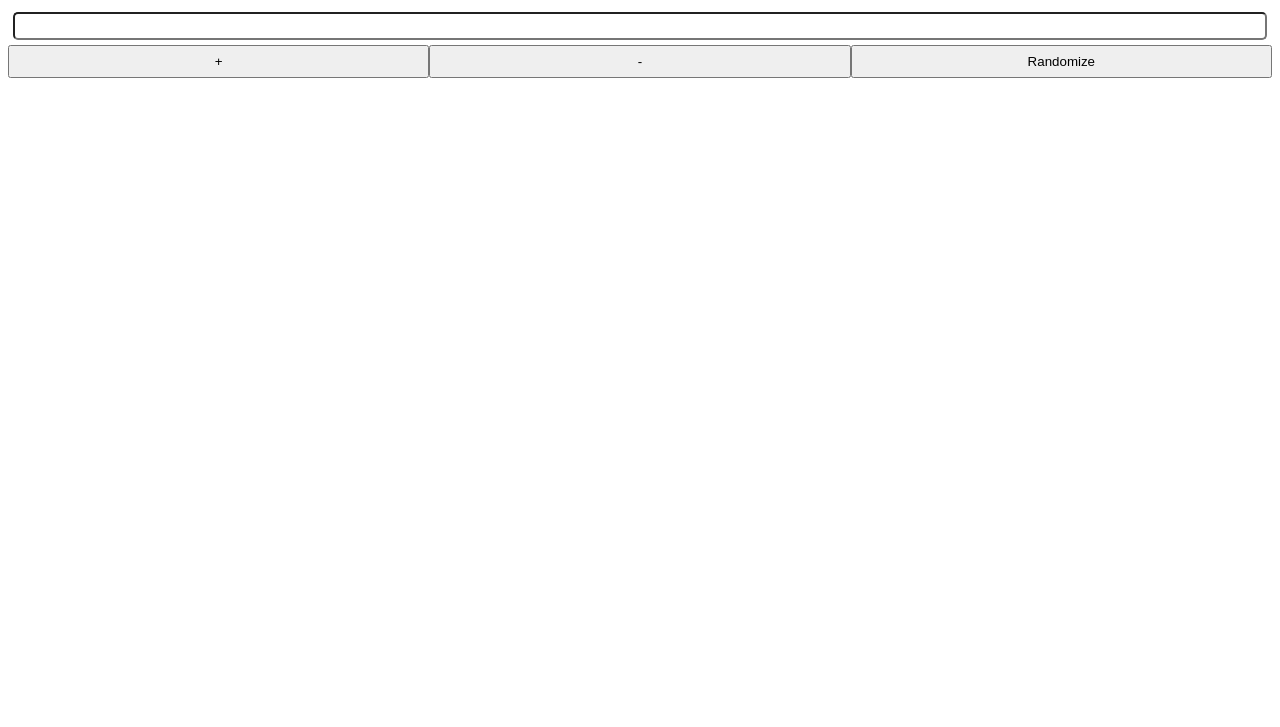
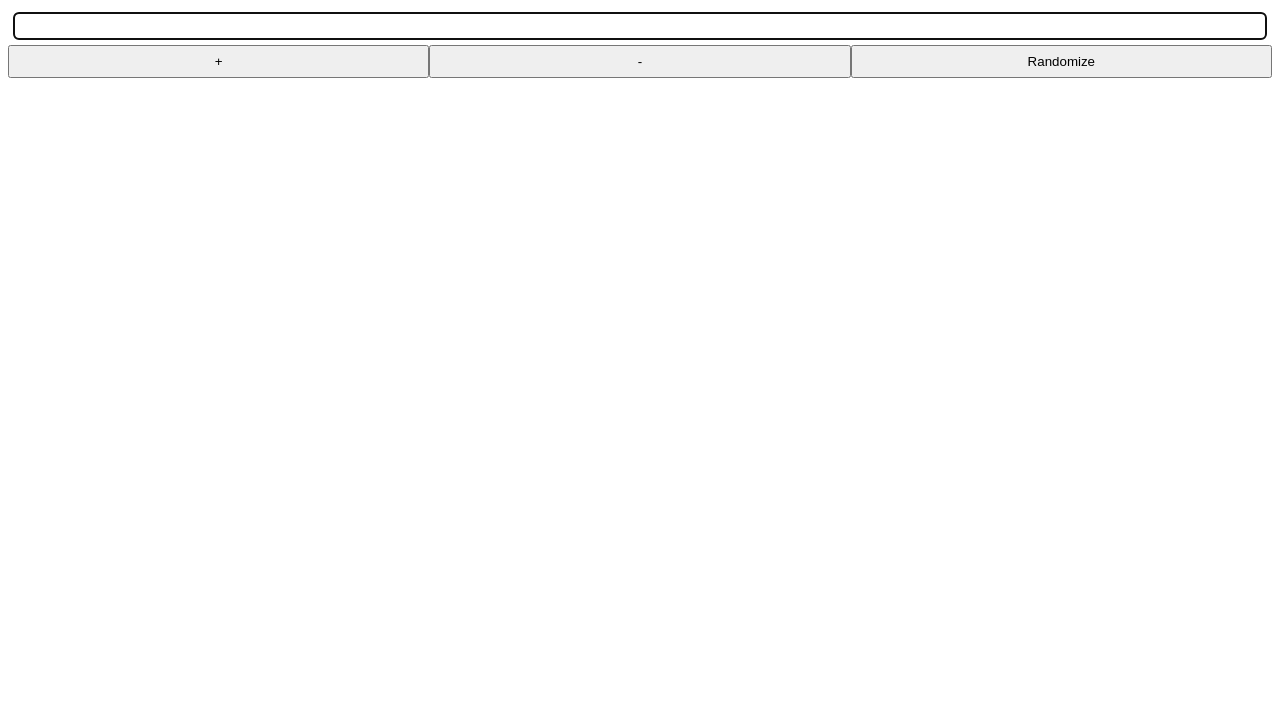
Before and after one commit to Smithe941/loose-your-weight, a plain HTML site: page index.html in a window 1280 px wide. Shown: the part 73-800 px from the top of the page. Drawn offline with nearby package versions, Linux system fonts and the light colour scheme.

Commit message:
Add ficus to new input

```diff
--- a/index.html
+++ b/index.html
@@ -17,7 +17,7 @@
   <h1>Randomize targets</h1>
 
   <div class="input-fields">
-    <input type="text">
+    <input type="text" autofocus>
   </div>
 
   <div class="buttons">
--- a/js/scripts.js
+++ b/js/scripts.js
@@ -60,6 +60,7 @@ $("select[name='group']").change(function() {
 
 $( "[data-field='add']" ).click(function() {
   $('.input-fields').append(' <input type="text"> ')
+  $('.input-fields input').last().focus()
 });
 
 $( "[data-field='remove']" ).click(function() {
```
